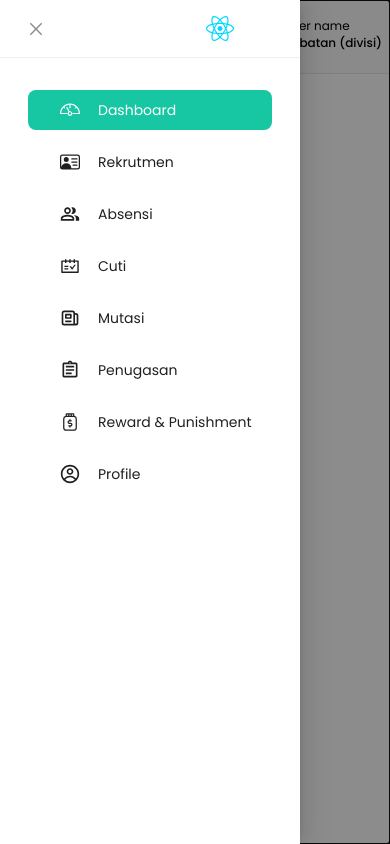
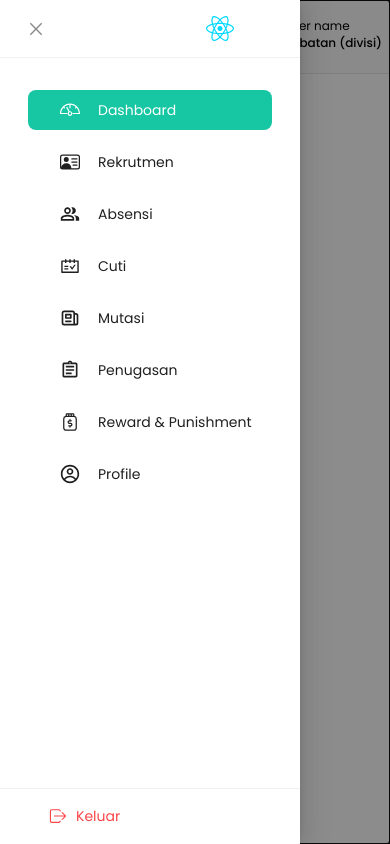
Before and after one commit to SanH16/skripsi, a React (Vite) app in the folder client/: page /dashboard in a window 390 px wide. Both pictures are taken after a click on the icon 22 px from the left and 36 px from the top of the page. Built offline with nearby package versions, Linux system fonts and the light colour scheme; grey boxes are pictures that could not be loaded.

Commit message:
fix: DrawerSidebar adding logout modal button

```diff
--- a/client/src/components/layout-components/DrawerSidebar.jsx
+++ b/client/src/components/layout-components/DrawerSidebar.jsx
@@ -10,15 +10,42 @@ import { CgProfile } from "react-icons/cg";
 import { MdOutlineAssignment, MdOutlinePeopleAlt } from "react-icons/md";
 
 import logoTopbar from "@/assets/react.svg";
+import { IoIosLogOut } from "react-icons/io";
+import { LogoutModal } from "@/components/layout-components/LogoutModal";
 
 export default function DrawerSidebar() {
   const [isOpen, setIsOpen] = useState(false);
+  const [isShow, setIsShow] = useState(false);
   const location = useLocation();
   const regex = /([a-zA-Z]+)/;
   const selectedKeys = location.pathname.match(regex)[0];
 
   const handleOpen = () => {
     setIsOpen((prev) => !prev);
+  };
+
+  const handleOpenModal = () => {
+    setIsShow((prev) => !prev);
+  };
+
+  const LogoutItem = () => {
+    return (
+      <div className="flex justify-center px-4">
+        <button
+          id="logout-button-drawer"
+          className="flex w-full flex-row rounded-lg py-[0.6rem] text-sm text-negative hover:bg-negative hover:text-white"
+          onClick={handleOpenModal}
+        >
+          <span className="ms-4">
+            <IoIosLogOut
+              className="me-2 text-xl font-semibold"
+              id="logout-icon"
+            />
+          </span>
+          Keluar
+        </button>
+      </div>
+    );
   };
 
   const iconStyle = "text-xl";
@@ -108,7 +135,7 @@ export default function DrawerSidebar() {
           closable={true}
           onClose={handleOpen}
           open={isOpen}
-          // footer={<LogoutItem />}
+          footer={<LogoutItem />}
         >
           <Menu
             className="flex flex-col gap-1 border-0"
@@ -119,6 +146,8 @@ export default function DrawerSidebar() {
           ></Menu>
         </Drawer>
       </ConfigProvider>
+      {/* Logout Modal */}
+      {isShow && <LogoutModal closeModal={handleOpenModal} />}
     </>
   );
 }
```
